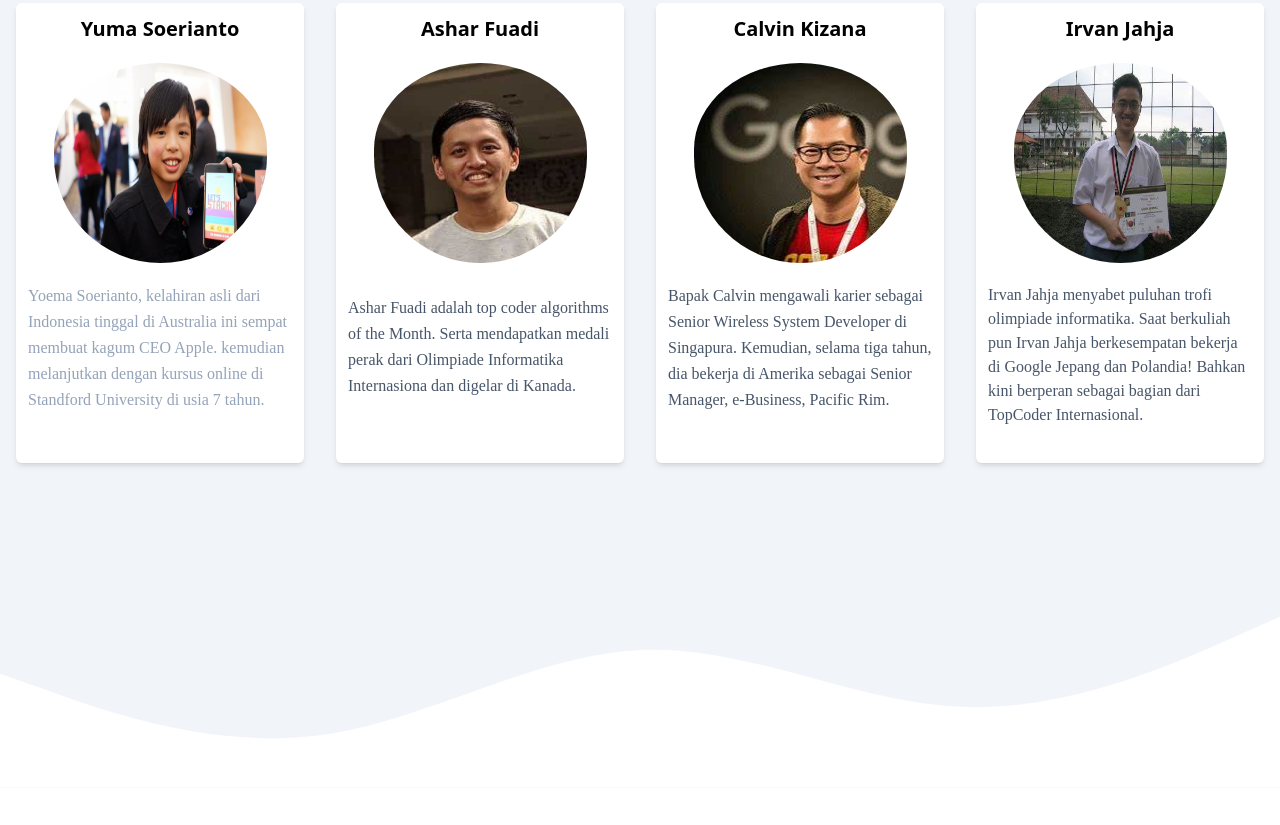
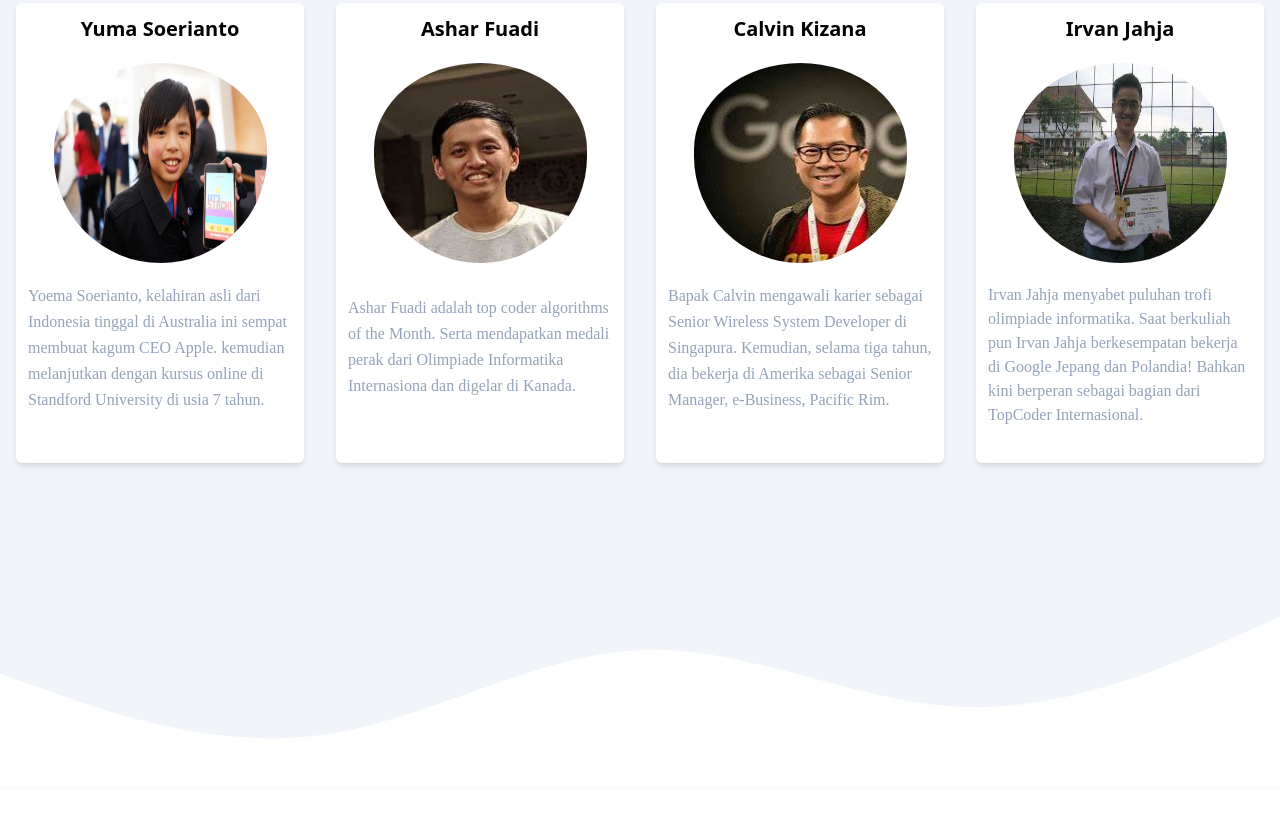
Before and after one commit to karimsimarmata/XXemart, a plain HTML site: page home.html in a window 1280 px wide. Shown: the part 2167-2992 px from the top of the page. Drawn offline with Linux system fonts and the light colour scheme; a web font is replaced by a local one.

Commit message:
first commit

```diff
--- a/home.html
+++ b/home.html
@@ -134,19 +134,19 @@
           <div class="w-[330px] h-[460px] shadow-md items-center mx-auto border-5 mt-10 bg-white md:w-80 lg:w-80 xl:w-72 py-3 rounded-md">
             <h2 class="text-xl font-bold text-center">Ashar Fuadi</h2>
             <img src="img/Ashar Fuadi.jpg" class="w-[213px] h-[220px] mx-auto rounded-full pt-5 lg:pt:0" alt="" />
-            <p class="pt-8 px-3 text-slate-600 text-slate-400 font-abyssi leading-loose sm:leading-relaxed">Ashar Fuadi adalah top coder algorithms of the Month. Serta mendapatkan medali perak dari Olimpiade Informatika Internasiona dan digelar di Kanada.</p>
+            <p class="pt-8 px-3 text-slate-400 text-slate-400 font-abyssi leading-loose sm:leading-relaxed">Ashar Fuadi adalah top coder algorithms of the Month. Serta mendapatkan medali perak dari Olimpiade Informatika Internasiona dan digelar di Kanada.</p>
           </div>
 
           <div class="w-[330px] h-[460px] shadow-md items-center mx-auto border-5 mt-10 bg-white md:w-80 lg:w-80 xl:w-72 py-3 rounded-md">
             <h2 class="text-xl font-bold text-center">Calvin Kizana</h2>
             <img src="img/calvin kizana.jpg" class="w-[213px] h-[220px] mx-auto rounded-full pt-5 lg:pt:0" alt="" />
-            <p class="pt-5 px-3 text-slate-600 text-slate-400 font-abyssi leading-loose sm:leading-relaxed">Bapak Calvin mengawali karier sebagai Senior Wireless System Developer di Singapura. Kemudian, selama tiga tahun, dia bekerja di Amerika sebagai Senior Manager, e-Business, Pacific Rim.</p>
+            <p class="pt-5 px-3 text-slate-400 text-slate-400 font-abyssi leading-loose sm:leading-relaxed">Bapak Calvin mengawali karier sebagai Senior Wireless System Developer di Singapura. Kemudian, selama tiga tahun, dia bekerja di Amerika sebagai Senior Manager, e-Business, Pacific Rim.</p>
           </div>
 
           <div class="w-[330px] h-[460px] shadow-md items-center mx-auto border-5 mt-10 bg-white md:w-80 lg:w-80 xl:w-72 py-3 rounded-md">
             <h2 class="text-xl font-bold text-center">Irvan Jahja</h2>
             <img src="img/irvan jahja.jpg" class="w-[213px] h-[220px] mx-auto rounded-full pt-5 lg:pt:0" alt="" />
-            <p class="pt-3 sm:pt-5 px-3 text-slate-600 text-slate-400 font-abyssi leading-loose sm:leading-normal">Irvan Jahja menyabet puluhan trofi olimpiade informatika. Saat berkuliah pun Irvan Jahja berkesempatan bekerja di Google Jepang dan Polandia! Bahkan kini berperan sebagai bagian dari TopCoder Internasional.</p>
+            <p class="pt-3 sm:pt-5 px-3 text-slate-400 text-slate-400 font-abyssi leading-loose sm:leading-normal">Irvan Jahja menyabet puluhan trofi olimpiade informatika. Saat berkuliah pun Irvan Jahja berkesempatan bekerja di Google Jepang dan Polandia! Bahkan kini berperan sebagai bagian dari TopCoder Internasional.</p>
           </div>
         </div>
       </div>
```
Also changed, not shown: 1 other file.
